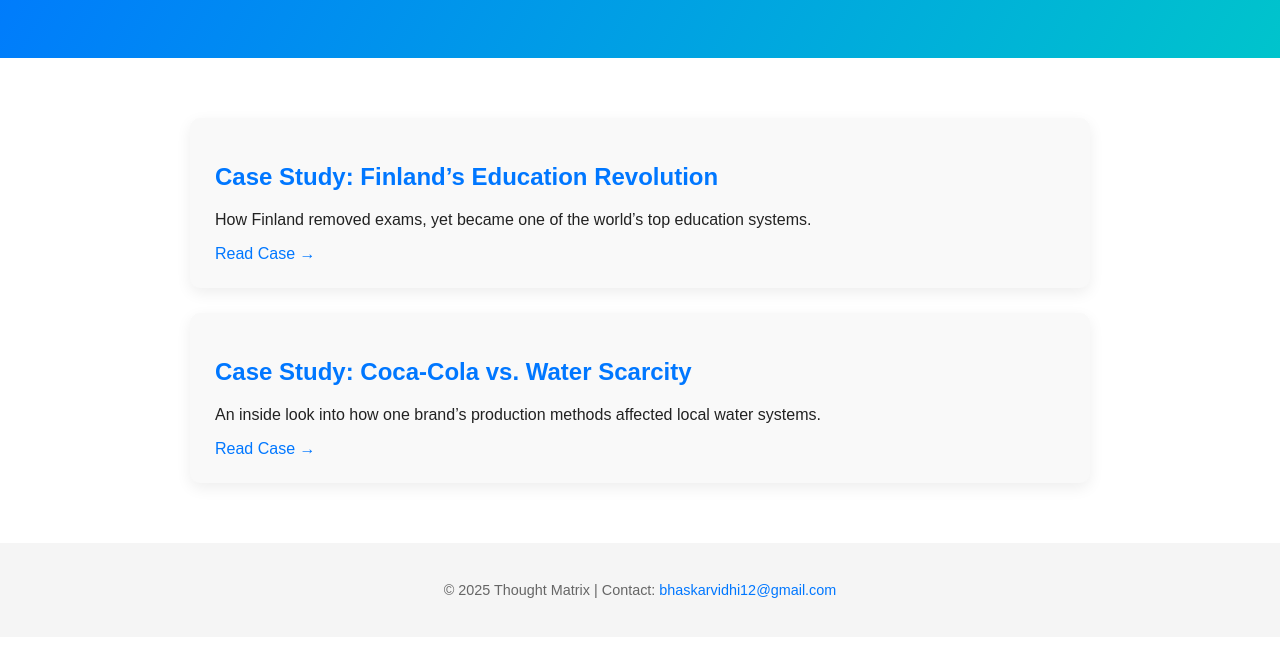
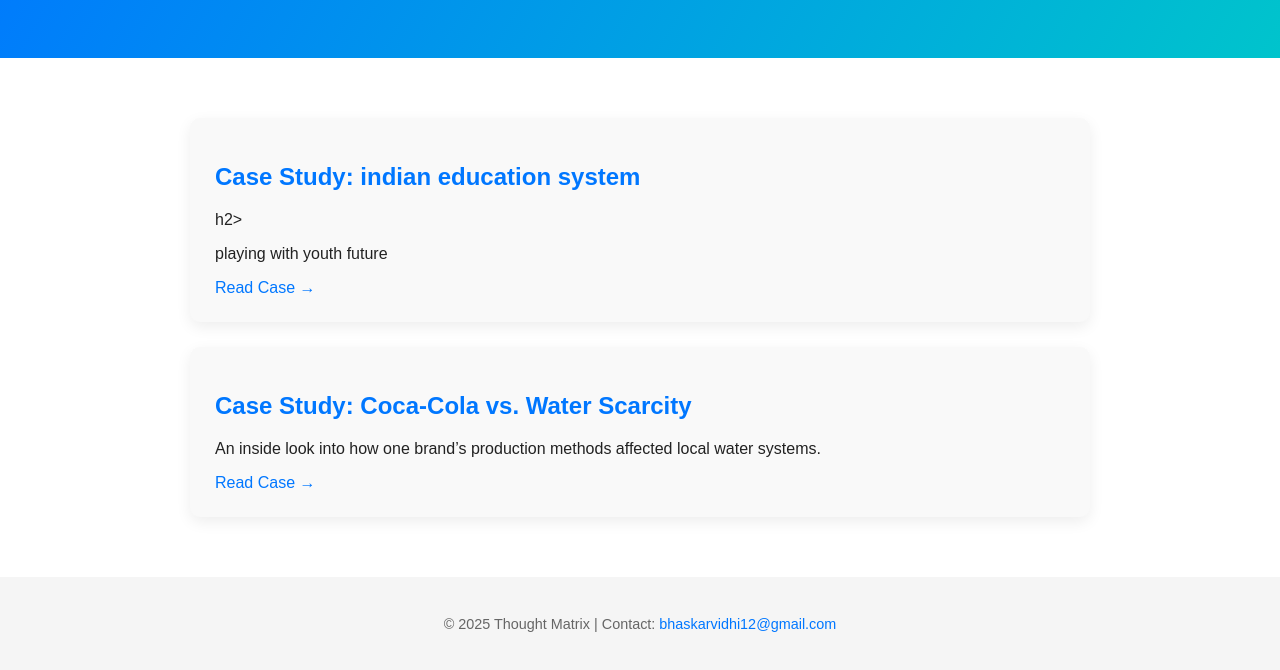
Before and after one commit to WorldInLines/Thought-matrix, a plain HTML site: page case.html in a window 1280 px wide. Shown: the part 160-830 px from the top of the page. Before the commit the page ends 800 px from the top, so only its background shows below. Drawn offline with Linux system fonts and the light colour scheme.

Commit message:
Update case.html

```diff
--- a/case.html
+++ b/case.html
@@ -28,9 +28,9 @@
 
   <div class="content">
     <div class="case">
-      <h2>Case Study: Finland’s Education Revolution</h2>
-      <p>How Finland removed exams, yet became one of the world’s top education systems.</p>
-      <a href="#">Read Case →</a>
+      <h2>Case Study: indian education system </h2>h2>
+      <p>playing with youth future</p>
+      <a href="case-eduactional.html">Read Case →</a>
     </div>
 
     <div class="case">
```
